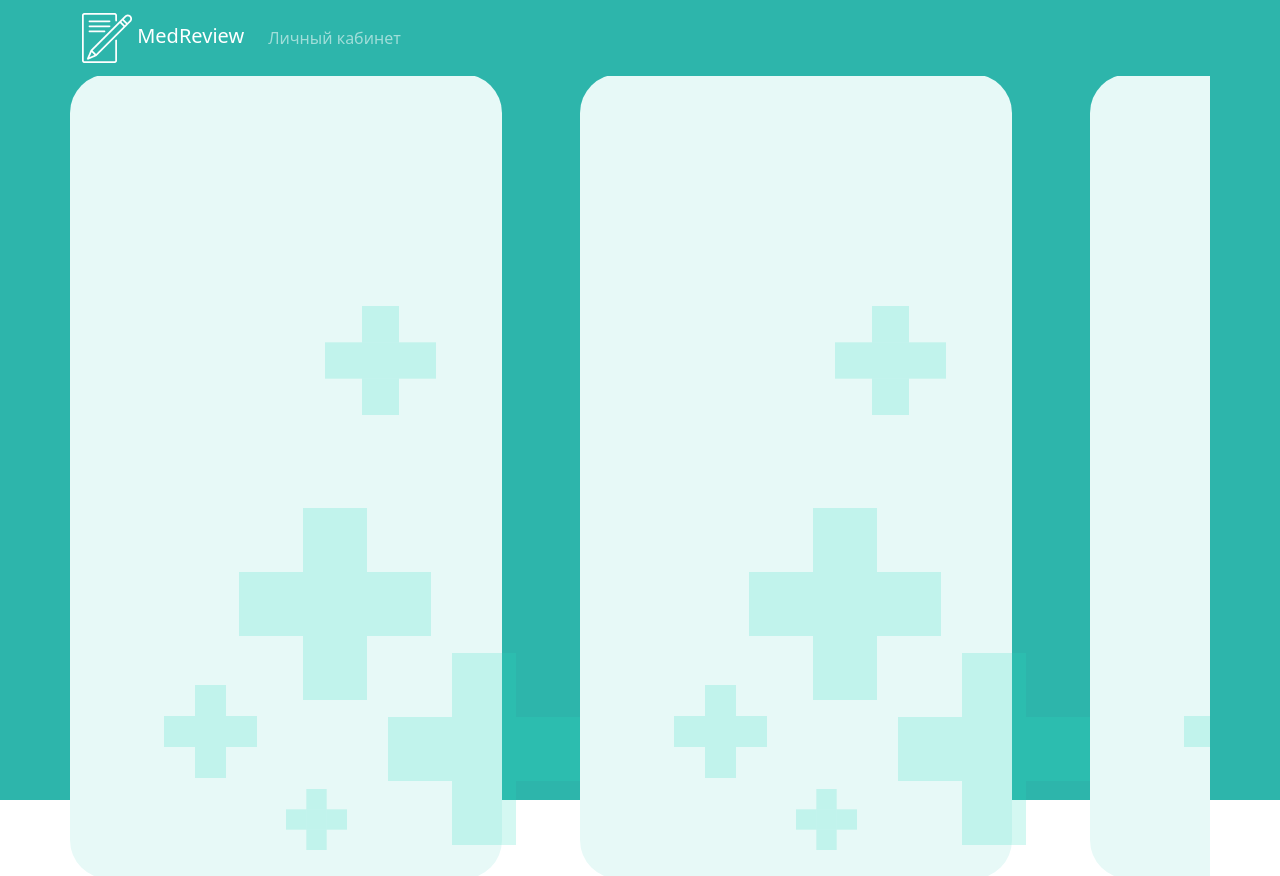
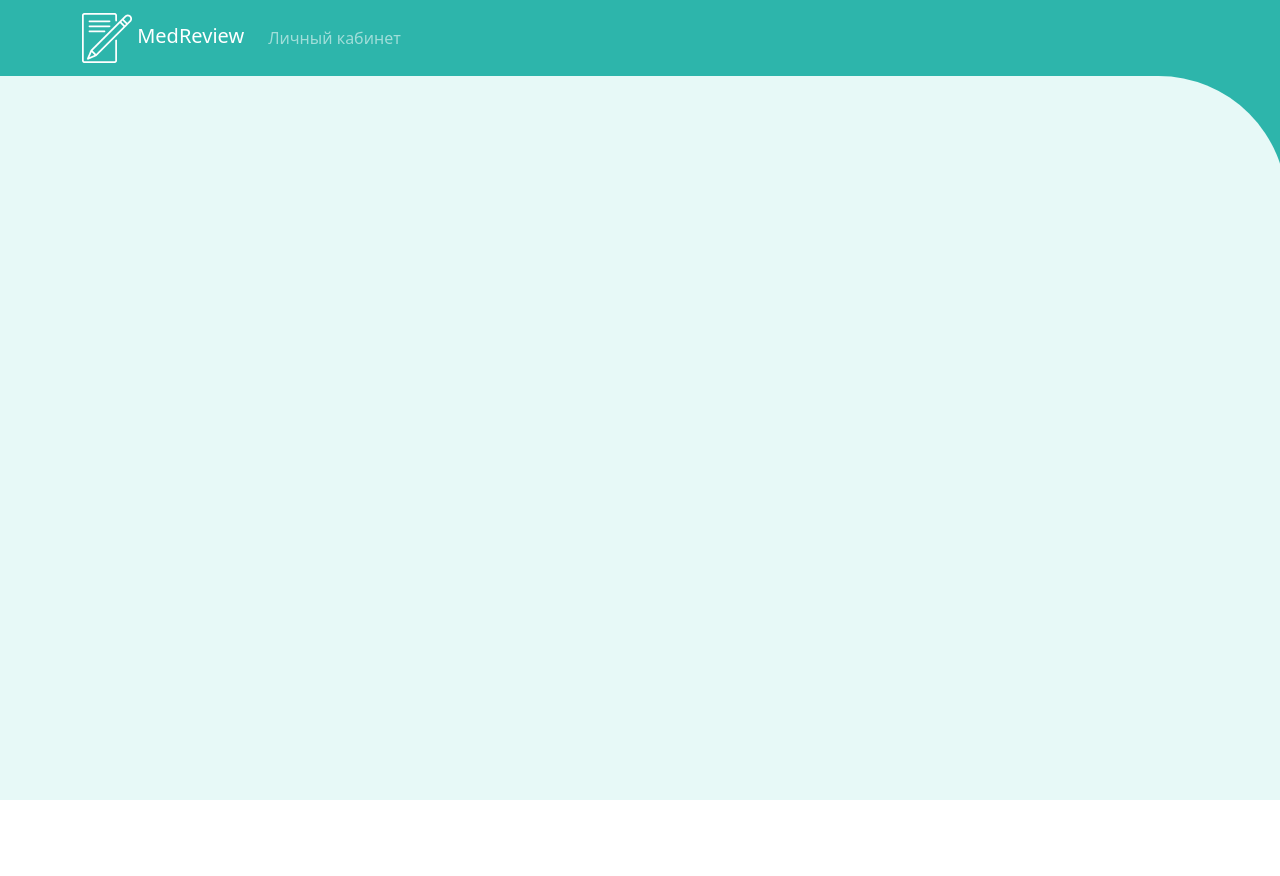
Before and after one commit to 5BytesHack/medreview, a Vue app in the folder frontend/: page / in a window 1280 px wide. After the commit the page ends 800 px from the top, so only its background shows below. Built offline with nearby package versions, Linux system fonts and the light colour scheme.

Commit message:
background

```diff
--- a/frontend/public/index.html
+++ b/frontend/public/index.html
@@ -4,14 +4,13 @@
     <meta charset="utf-8">
     <meta http-equiv="X-UA-Compatible" content="IE=edge">
     <meta name="viewport" content="width=device-width,initial-scale=1.0">
-    <link rel="icon" href="<%= BASE_URL %>favicon.ico">
     <title><%= htmlWebpackPlugin.options.title %></title>
   </head>
   <body>
     <noscript>
       <strong>We're sorry but <%= htmlWebpackPlugin.options.title %> doesn't work properly without JavaScript enabled. Please enable it to continue.</strong>
     </noscript>
-    <div id="app"></div>
+    <div id="app"  style="margin: 0!important; padding: 0!important; width: 100%; height: 100vh;"></div>
     <!-- built files will be auto injected -->
   </body>
 </html>
--- a/frontend/src/App.vue
+++ b/frontend/src/App.vue
@@ -1,5 +1,5 @@
 <template>
-  <div class="my-body">
+  <div class="my-body d-flex flex-column h-100">
     <nav class="navbar navbar-expand-lg navbar-dark">
       <div class="container">
         <a href="" class="navbar-brand">
@@ -17,10 +17,10 @@
       </div>
       </div>
     </nav>
-    <div class="container main-content">
+    <div class="flex-grow-1 flex-shrink-1 main-content">
+      <router-view></router-view>
+    </div>
 
-    </div>
-    <router-view/>
   </div>
 </template>
 
@@ -40,12 +40,11 @@ export default {
   background-color: #2DB5AB;
 }
 .my-body{
-  height: 100vh;
   background-color: #2DB5AB;
 }
 .main-content{
-  height: 100%;
-  background-image: url("./svg/background.svg") ;
-  background-position: left;
+  background-image: url("./svg/background.svg");
+  background-repeat: no-repeat;
+  background-size: 100%;
 }
 </style>
```
Also changed, not shown: frontend/src/svg/background.svg.
